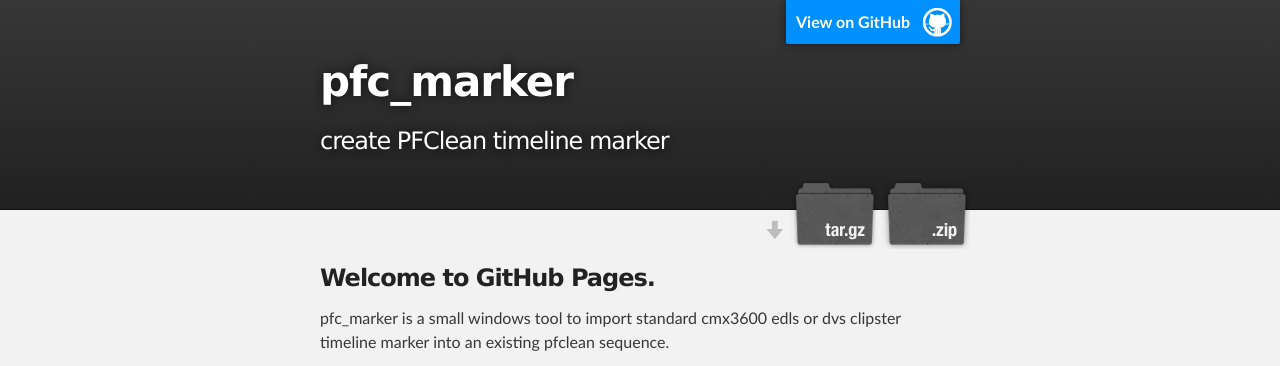
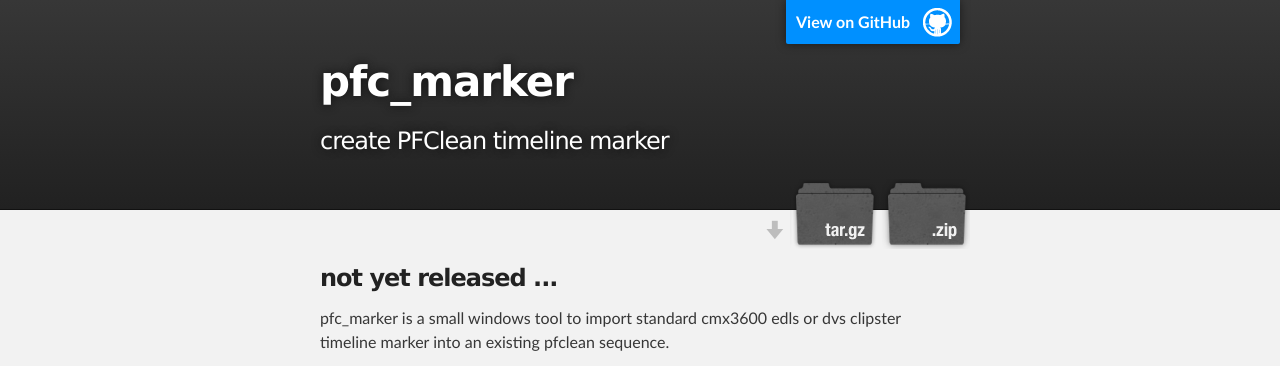
Before and after one commit to suminus/pfc_marker, a plain HTML site: page index.html in a window 1280 px wide. Shown: the top 366 px of the page. Drawn offline with Linux system fonts and the light colour scheme.

Commit message:
index.html

```diff
--- a/index.html
+++ b/index.html
@@ -32,7 +32,7 @@
     <div id="main_content_wrap" class="outer">
       <section id="main_content" class="inner">
         <h3>
-<a id="welcome-to-github-pages" class="anchor" href="#welcome-to-github-pages" aria-hidden="true"><span class="octicon octicon-link"></span></a>Welcome to GitHub Pages.</h3>
+<a id="welcome-to-github-pages" class="anchor" href="#welcome-to-github-pages" aria-hidden="true"><span class="octicon octicon-link"></span></a>not yet released ...</h3>
 
 <p>pfc_marker is a small windows tool to import standard cmx3600 edls or dvs clipster timeline marker into an existing pfclean sequence.</p>
 <p>written in python3.4 and qt5, win64</p>
```
